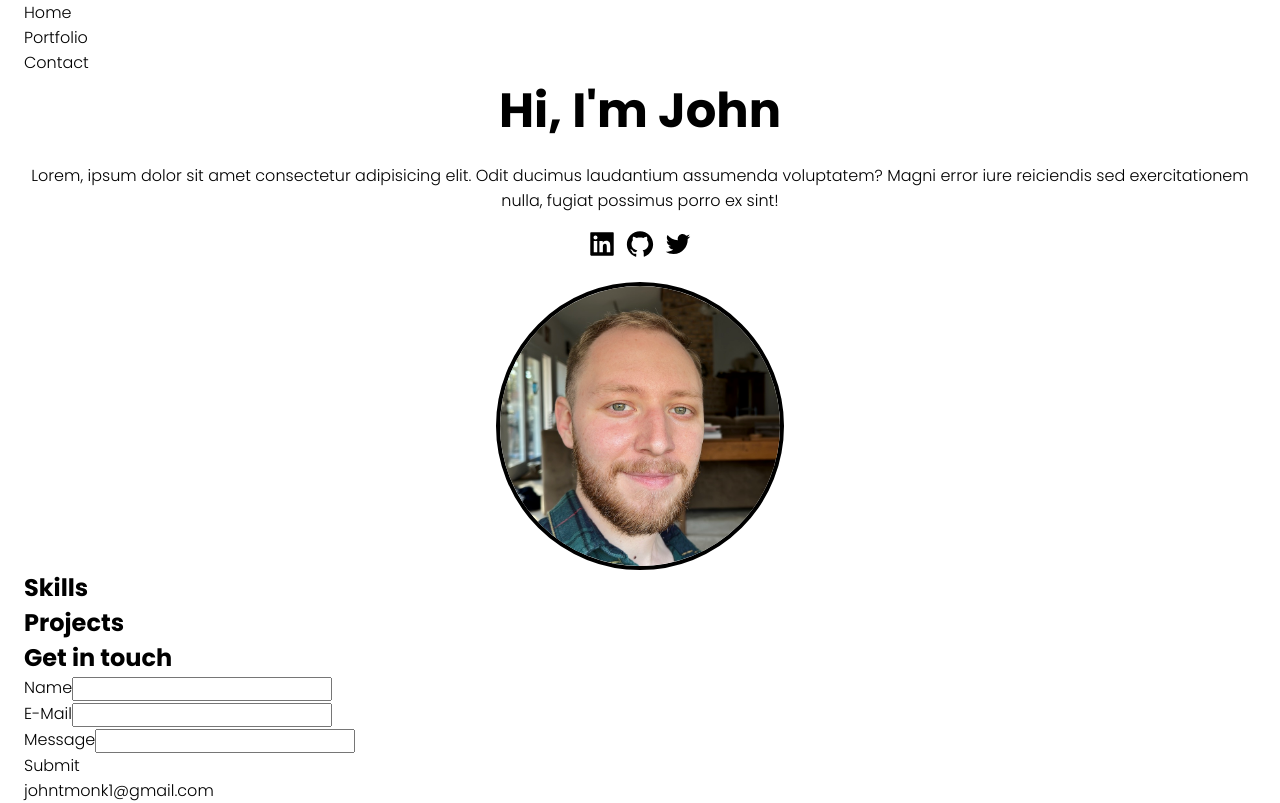
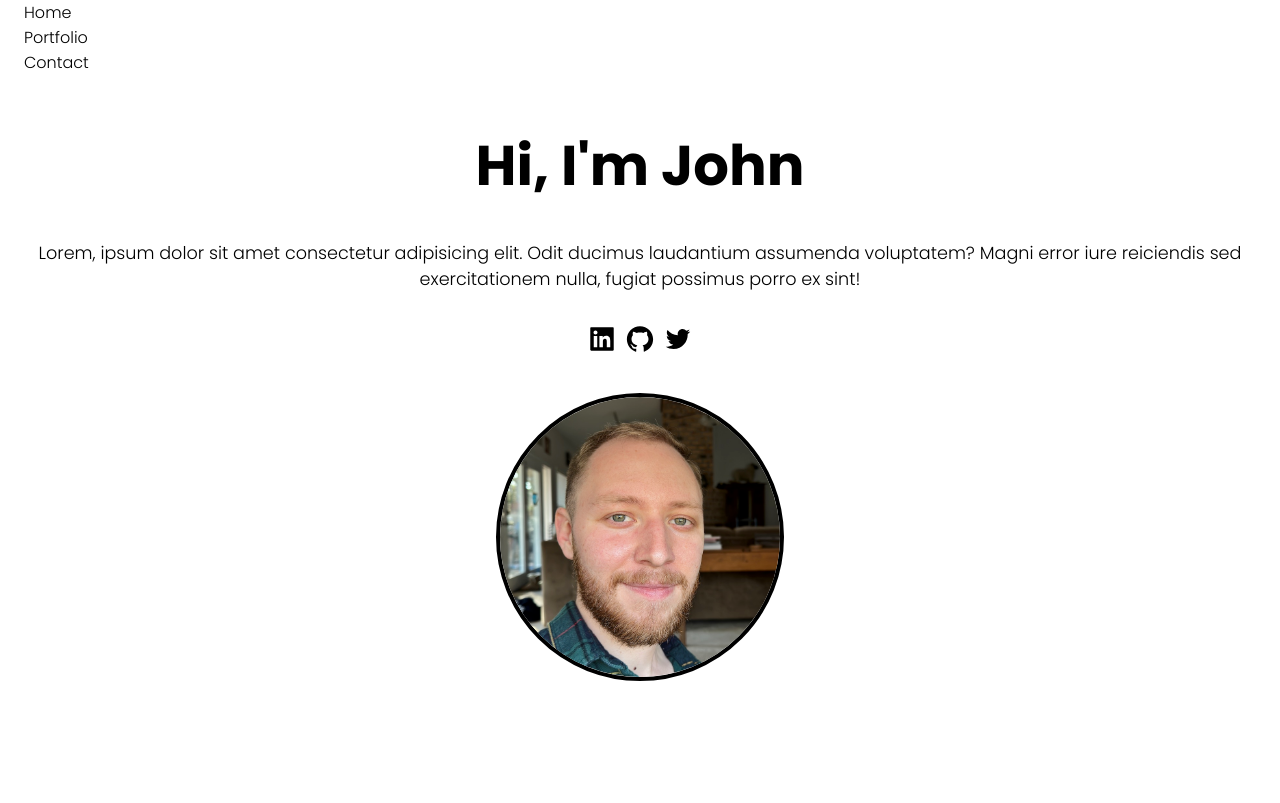
Before and after one commit to John-Monk/developer-portfolio, a Next.js app: page / in a window 1280 px wide. Shown: the top 803 px of the page. Built offline with nearby package versions, Linux system fonts and the light colour scheme.

Commit message:
improved css rules for hero section

```diff
--- a/components/Hero.module.css
+++ b/components/Hero.module.css
@@ -1,15 +1,25 @@
+.hero {
+    height: 100vh;
+    display: flex;
+    padding-top: 3em;
+}
+
 .content {
     display: flex;
     flex-direction: column;
-    justify-content: center;
+    justify-content: flex-start;
     align-items: center;
     text-align: center;
-    gap: 1em;
+    gap: 2em;
 }
 
 .title {
-    font-size: 3rem;
+    font-size: 3.5rem;
     font-weight: bold;
+}
+
+.blurb {
+    font-size: 1.1rem;
 }
 
 .social__media {
```
